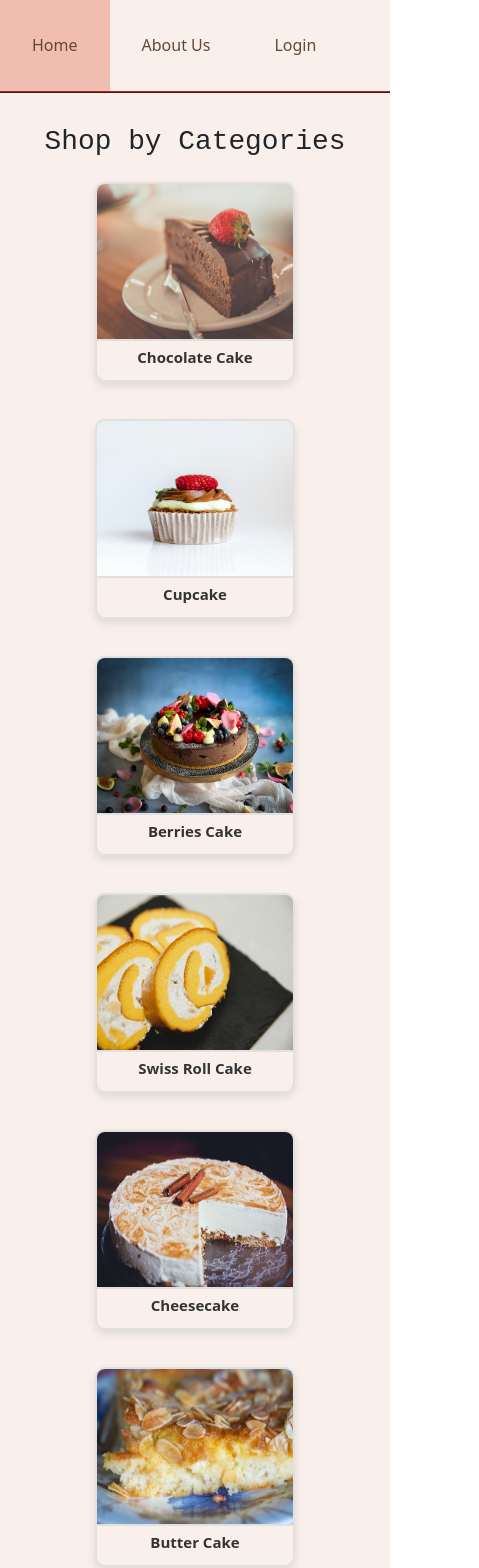
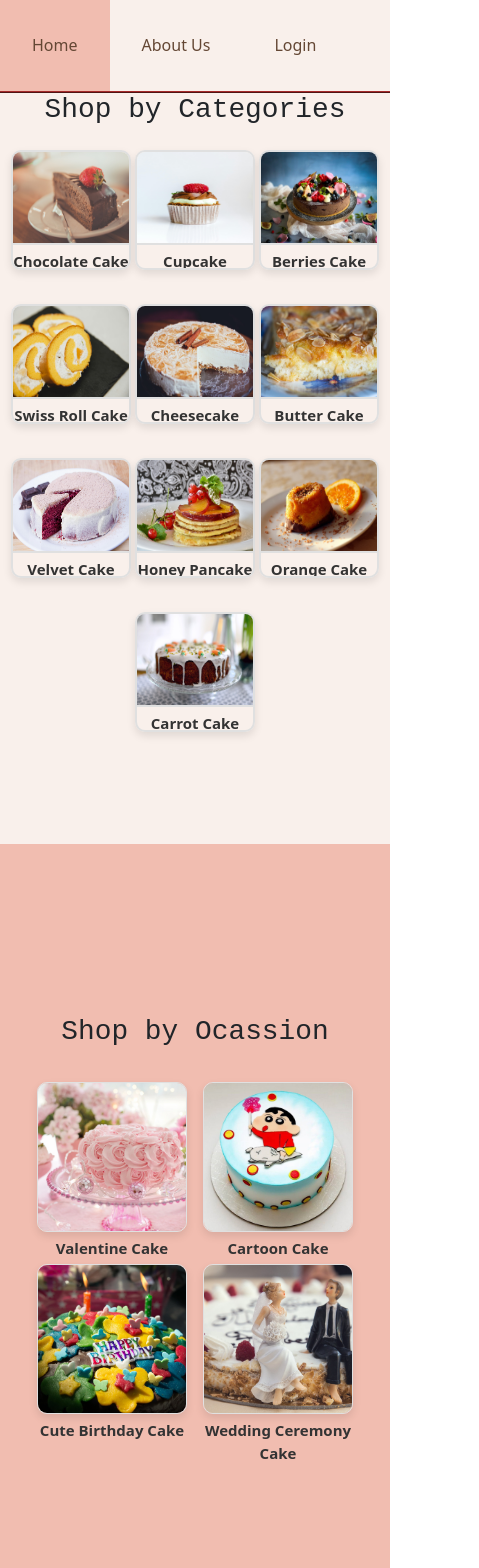
Before and after one commit to prerna-gurung/my-bakery, a React (Vite) app in the folder client/: page / in a window 390 px wide. Shown: the top 1568 px of the page, 479 px wide, since content can reach past the window. Built offline with nearby package versions, Linux system fonts and the light colour scheme.

Commit message:
update home.css

```diff
--- a/client/src/styles/home.css
+++ b/client/src/styles/home.css
@@ -158,9 +158,47 @@ img.feature-icon {
         margin-top: 11vh;
     }
     .shop,.other {
-        row-gap: 5px;
-        column-gap:10px;
-        padding:0 50px;
+        gap:5px;
+        padding:0 20px;
+
+    }
+    .cake-item {
+        width: 150px;
+        height: 150px;
+    }
+
+    .custom-made {
+        gap: 2rem;
+        grid-template-columns: 200px 200px;
+        grid-template-rows: 150px 150px;
+        padding: 10px 0;
+
     }
 
 }
+@media (max-width: 414px) {
+    .component{
+        padding:0;
+    }
+
+    .shop,.other {
+        gap:2px;
+        padding:0 10px;
+
+    }
+    .cake-item {
+        width: 120px;
+        height: 120px;
+    }
+
+
+    .custom-made {
+        row-gap: 2rem;
+        column-gap: 1rem;
+        grid-template-columns: 150px 150px;
+        grid-template-rows: 150px 150px;
+        padding: 10px 0;
+
+    }
+
+}
```
